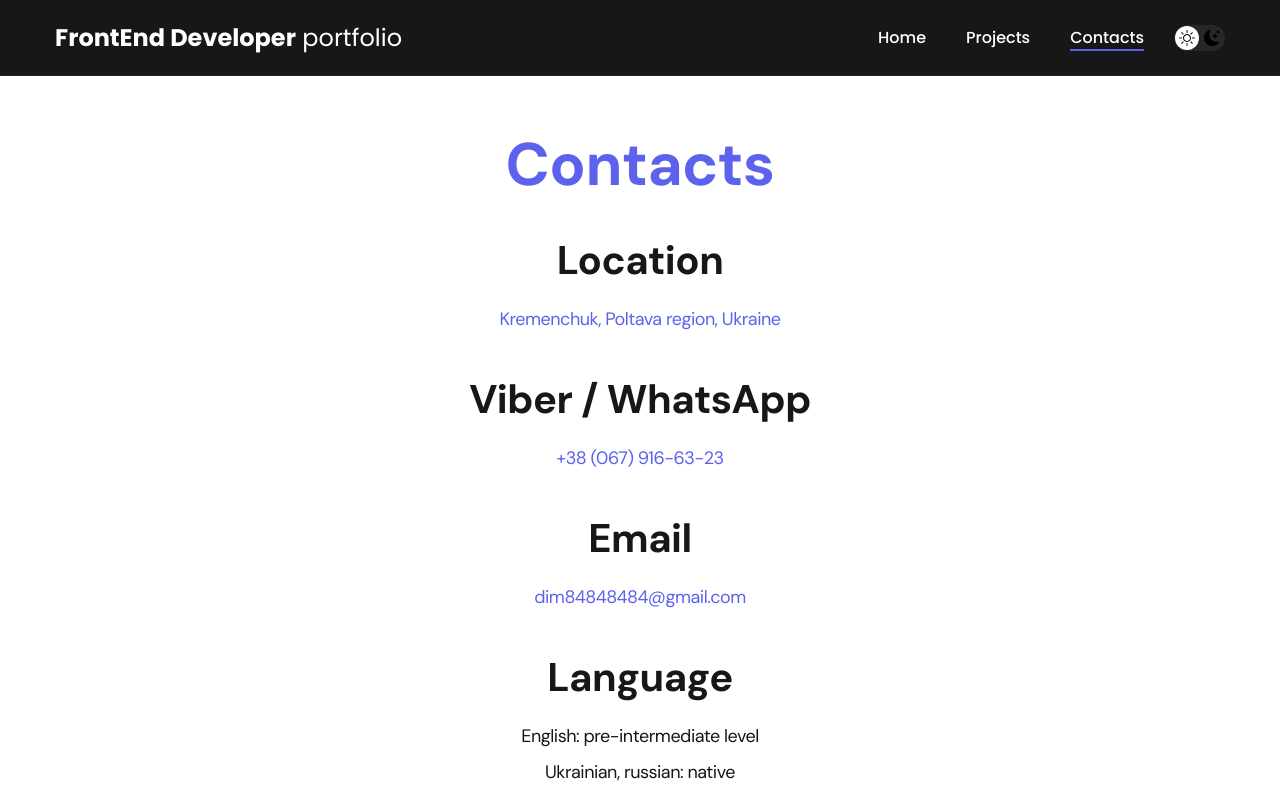
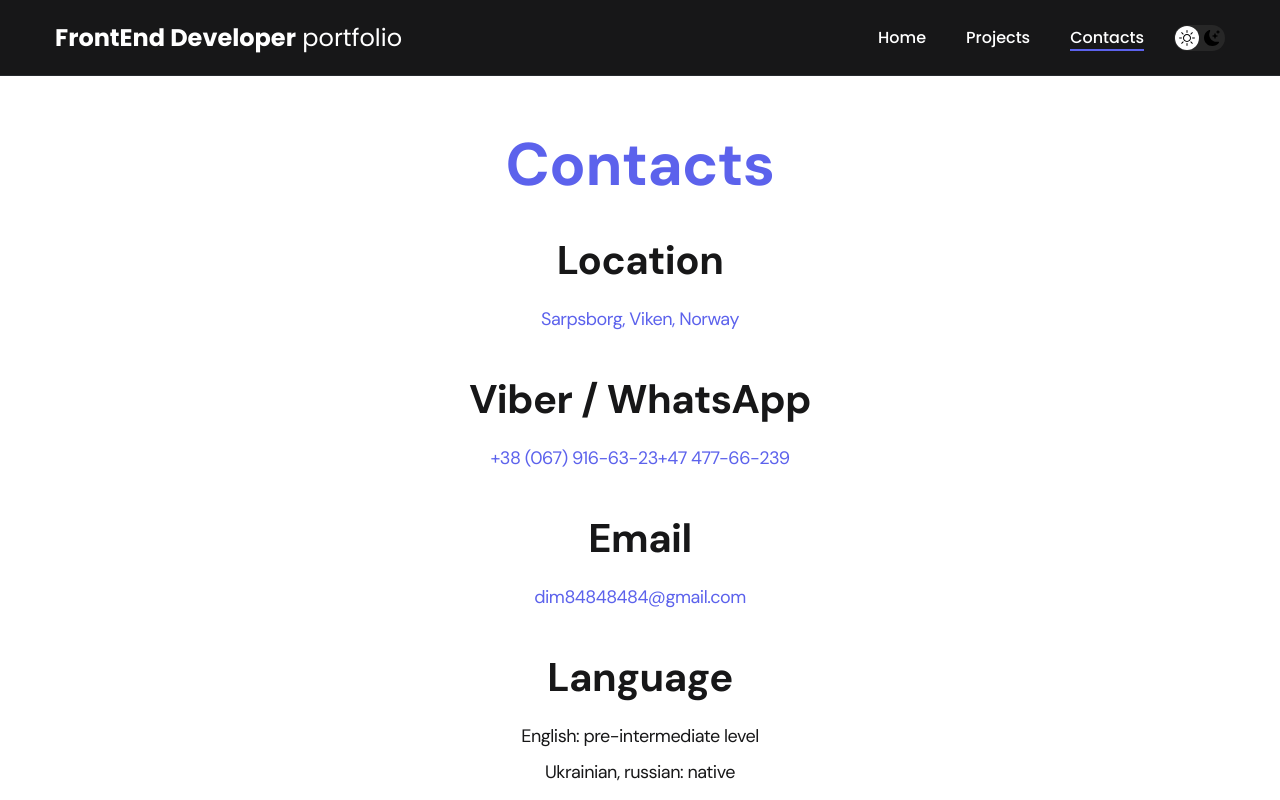
Before and after one commit to dmytrokabluchii/portfolioVersel, a React (Create React App) app: page /contacts in a window 1280 px wide. Shown: the top 800 px of the page. Built offline with nearby package versions, Linux system fonts and the light colour scheme.

Commit message:
change information about me

```diff
--- a/src/pages/Contacts.js
+++ b/src/pages/Contacts.js
@@ -8,9 +8,10 @@ const Contacts = () => {
                     <li className="content-list__item">
                         <h2 className="title-2">Location</h2>
                         <p>
-                            <a href="https://www.google.com/maps/@49.0820641,33.4252849,13z"
+                            <a href="https://www.google.com/maps/@59.270540,11.095557,13z"
                                 rel="noopener noreferrer" target="_blank">
-                                Kremenchuk, Poltava region, Ukraine
+                                    Sarpsborg, Viken, Norway
+                                {/* Kremenchuk, Poltava region, Ukraine */}
                             </a>
                         </p>
                     </li>
@@ -18,6 +19,7 @@ const Contacts = () => {
                         <h2 className="title-2">Viber / WhatsApp</h2>
                         <p>
                             <a href="tel:+380679166323">+38 (067) 916-63-23</a>
+                            <a href="tel:+4747766239">+47 477-66-239</a>
                         </p>
                     </li>
                     <li className="content-list__item">
--- a/src/pages/Home.js
+++ b/src/pages/Home.js
@@ -17,7 +17,7 @@ const Home = () => {
                         </li>
                         <li className="content-list__item">
                             <h2 className="title-2">About me</h2>
-                            <p>I’m frontend and WEB developer from Ukraine. I like web development and everything associated with it.
+                            <p>I’m FrontEnd/WEB developer from Ukraine, now i live in Norway. I like web development and everything associated with it.
                                 I'd like to work with interesting projects and i'm ready to work full time, part time and remote.
                             </p>
                         </li>
```
